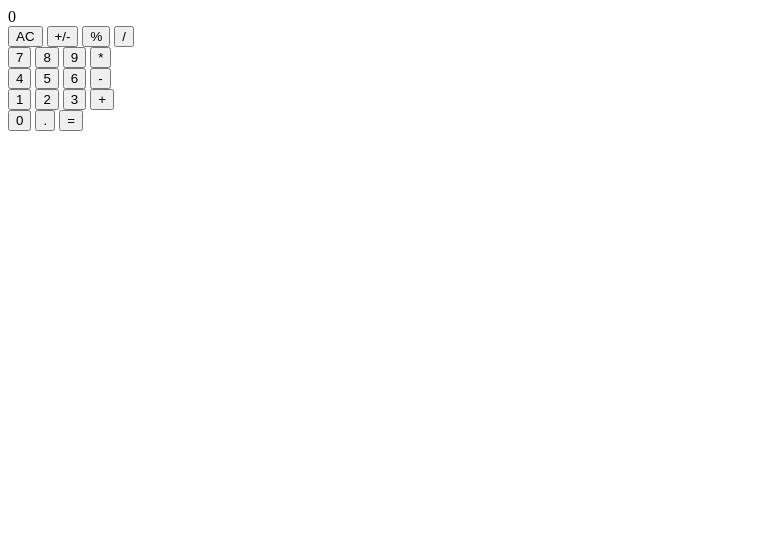
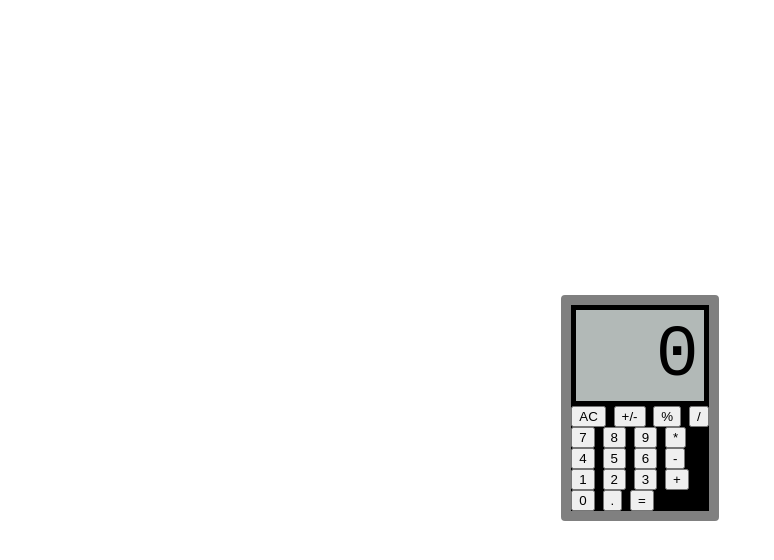
Before and after one commit to caowens/calculator-odin, a plain HTML site: page index.html in a window 1280 px wide. Shown: the whole page, without its empty margins (0-774 px from the left). Drawn offline with Linux system fonts and the light colour scheme.

Commit message:
Style body and display

```diff
--- a/index.html
+++ b/index.html
@@ -1,12 +1,13 @@
 <!DOCTYPE html>
 <html lang="en">
   <head>
-    <meta charset="UTF-8">
-    <meta name="viewport" content="width=device-width, initial-scale=1.0">
-    <link rel="stylesheet" href="style.css">
+    <meta charset="UTF-8" />
+    <meta name="viewport" content="width=device-width, initial-scale=1.0" />
+    <link rel="stylesheet" href="style.css" />
     <title>Calulator</title>
   </head>
   <body>
+    <div id="calculator">
       <div id="container">
         <div id="display">0</div>
         <div id="buttonsGrid">
@@ -41,6 +42,7 @@
           </div>
         </div>
       </div>
+    </div>
     <script src="script.js"></script>
   </body>
 </html>
--- a/style.css
+++ b/style.css
@@ -0,0 +1,28 @@
+html {
+    font-family: monospace;
+}
+#calculator {
+    display: flex;
+    justify-content: center;
+    align-items: center;
+    height: 100vh;
+}
+
+#container {
+    background-color: black;
+    border: 10px solid grey;
+    border-radius: 4px;
+    gap: 2px;
+}
+
+#display {
+    background-color: #b2b9b7;
+    display: flex;
+    flex-direction: column;
+    justify-content: space-around;
+    align-items: flex-end;
+    padding: 5px;
+    font-size: 5.5em;
+    font-weight: initial;
+    margin: 5px;
+}
```
Lines whose indentation alone changed are shown as unchanged.
